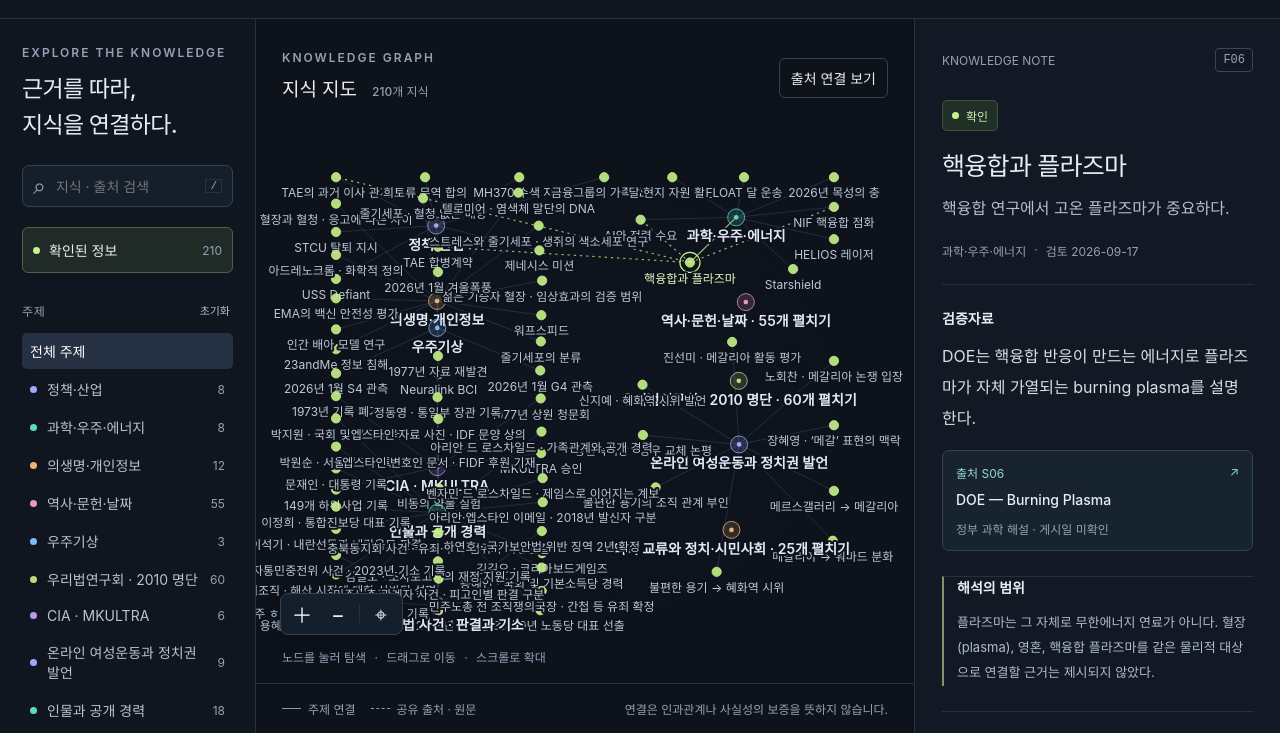
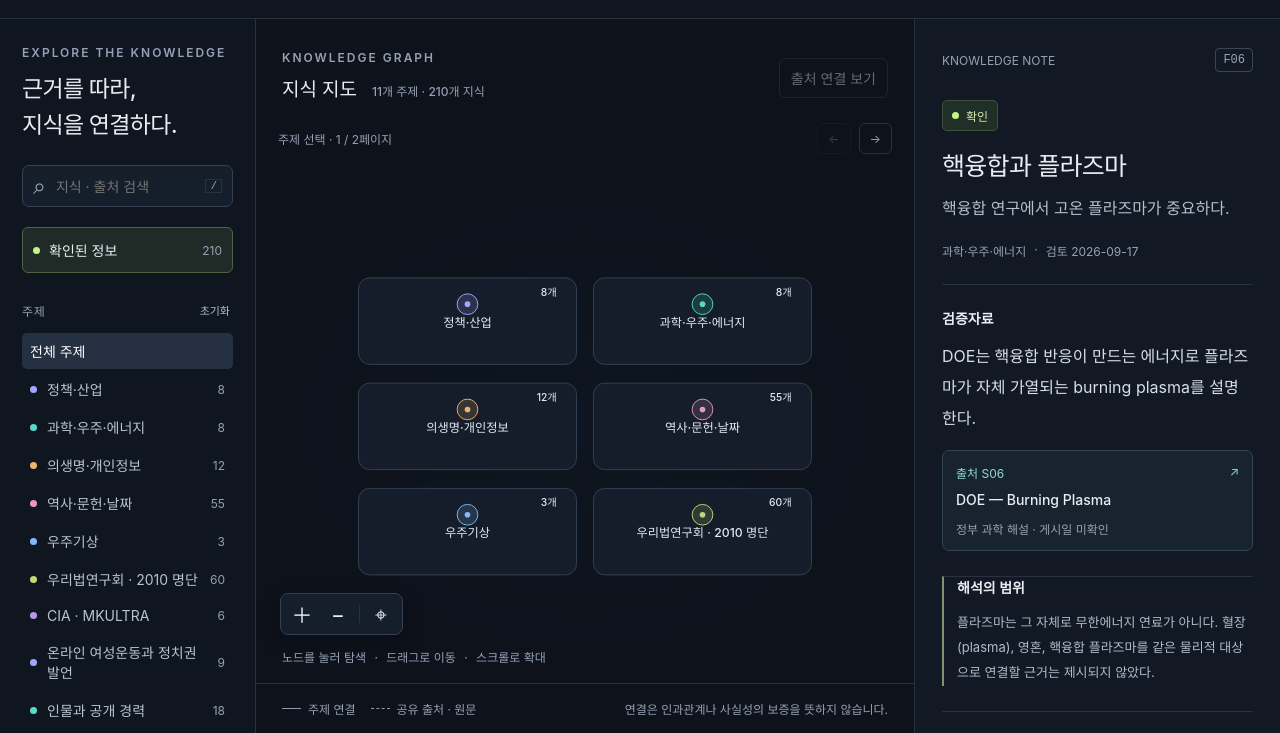
Before and after one commit to rabbit-hole17/rabbit-hole17.github.io, a website: page docs/index.html in a window 1280 px wide. Shown: the part 67-800 px from the top of the page. Drawn offline with Linux system fonts and the light colour scheme.

Commit message:
Improve knowledge map readability with topic cards and pagination

```diff
--- a/docs/app.js
+++ b/docs/app.js
@@ -1,6 +1,6 @@
 const $ = selector => document.querySelector(selector);
 const NS = 'http://www.w3.org/2000/svg';
-const state = {topic:null,query:'',selected:null,showLinks:false,visible:[],camera:{x:0,y:0,k:1}};
+const state = {topic:null,query:'',selected:null,showLinks:false,page:0,viewKey:'',visible:[],camera:{x:0,y:0,k:1}};
 let graph,knowledge,sources,posts,topics,knowledgeMap,sourceMap,postMap,positions=new Map();
 const categories={verified:'확인된 정보'};
 const colors={verified:'#c6f28a'};
@@ -36,6 +36,7 @@ function matches(node){
  return node.category==='verified'&&(!state.topic||node.topicId===state.topic)&&(!q||haystack.includes(q));
 }
 function render(){
+ const key=`${state.topic}|${state.query}`;if(state.viewKey!==key){state.page=0;state.viewKey=key;}
  state.visible=knowledge.filter(matches);
  const topicBox=$('#topics');topicBox.replaceChildren();
  const all=el('button','','전체 주제');all.setAttribute('aria-pressed',String(!state.topic));all.onclick=()=>{state.topic=null;render();};topicBox.append(all);
@@ -53,7 +54,7 @@ function render(){
 function select(id,{reveal=false,scroll=true,history=true}={}){
  const n=knowledgeMap.get(id);if(!n)return;
  state.selected=id;
- if(reveal){state.topic=null;state.query='';$('#search').value='';render();}else{updateHighlight();showDetail();document.querySelectorAll('#node-list button').forEach(b=>b.classList.toggle('selected',b.dataset.id===id));}
+ if(reveal||!positions.has(id)){if(reveal){state.query='';$('#search').value='';}state.topic=n.topicId;state.viewKey=`${state.topic}|${state.query}`;state.page=Math.max(0,Math.floor(knowledge.filter(matches).findIndex(k=>k.id===id)/pageSize()));render();}else{updateHighlight();showDetail();document.querySelectorAll('#node-list button').forEach(b=>b.classList.toggle('selected',b.dataset.id===id));}
  if(history)window.history.replaceState(null,'',`#${encodeURIComponent(id)}`);
  if(scroll&&window.innerWidth<=940)$('#detail').scrollIntoView({behavior:matchMedia('(prefers-reduced-motion: reduce)').matches?'instant':'smooth',block:'start'});
 }
@@ -80,36 +81,28 @@ function showDetail(){
  const original=el('details');original.append(el('summary','',`수집 원문 ${n.postIds.length}개`));for(const id of n.postIds){const p=postMap.get(id);const a=link(p.url,'post-link');a.textContent=`${id} · ${p.title} ↗`;original.append(a);}panel.append(original);
  panel.scrollTop=0;
 }
+function pageSize(){
+ const host=$('#graph-host');return Math.max(1,Math.min(4,Math.floor(host.clientWidth/250)))*Math.max(2,Math.floor((host.clientHeight-70)/112));
+}
 function layout(){
  const host=$('#graph-host'),w=host.clientWidth,h=host.clientHeight;
- const activeTopics=topics.filter(t=>state.visible.some(n=>n.topicId===t.id));
- // Deterministic positions keep the same data reproducible; no remote layout service.
- const largest=Math.max(0,...activeTopics.map(t=>state.visible.filter(n=>n.topicId===t.id).length));
- const expanded=activeTopics.length===1&&largest>24;
- const gridCols=Math.ceil(Math.sqrt(largest));
- const W=Math.max(w,800,expanded?gridCols*160+100:0),H=Math.max(h,660,expanded?Math.ceil(largest/gridCols)*85+170:0),nodes=[];
- activeTopics.forEach((t,i)=>{
-  const cols=activeTopics.length<=2?activeTopics.length:2;
-  const rows=Math.ceil(activeTopics.length/cols);
-  const tx=W*(.23+(i%cols)*.53),ty=H*((Math.floor(i/cols)+.5)/rows);
-  nodes.push({id:t.id,type:'topic',x:tx,y:ty,ax:tx,ay:ty});
-  const members=state.visible.filter(n=>n.topicId===t.id);
-  // Large collections open from their topic hub instead of crowding the overview.
-  if(members.length>24&&activeTopics.length>1)return;
-  if(expanded){
-   Object.assign(nodes[nodes.length-1],{x:W/2,y:55,ax:W/2,ay:55});
-   members.forEach((n,j)=>{const x=100+(j%gridCols)*160,y=145+Math.floor(j/gridCols)*85;nodes.push({id:n.id,type:'knowledge',x,y,ax:x,ay:y});});
-   return;
-  }
-  members.forEach((n,j)=>{const angle=j*2*Math.PI/members.length+.45;const radius=members.length>8?135:105;nodes.push({id:n.id,type:'knowledge',x:tx+Math.cos(angle)*radius,y:ty+Math.sin(angle)*radius,ax:tx+Math.cos(angle)*radius,ay:ty+Math.sin(angle)*radius});});
- });
- for(let iteration=0;iteration<200;iteration++){
-  for(let i=0;i<nodes.length;i++)for(let j=i+1;j<nodes.length;j++){
-   const a=nodes[i],b=nodes[j];let dx=b.x-a.x,dy=b.y-a.y;if(Math.abs(dx)<135&&Math.abs(dy)<56){if(!dx)dx=.1;if(!dy)dy=.1;const pushX=135-Math.abs(dx),pushY=56-Math.abs(dy);if(pushX<pushY*1.8){const p=Math.sign(dx)*pushX*.2;a.x-=p;b.x+=p;}else{const p=Math.sign(dy)*pushY*.23;a.y-=p;b.y+=p;}}
-  }
-  for(const n of nodes){const pull=n.type==='topic'?.06:.012;n.x+=(n.ax-n.x)*pull;n.y+=(n.ay-n.y)*pull;n.x=Math.max(78,Math.min(W-78,n.x));n.y=Math.max(38,Math.min(H-62,n.y));}
- }
- positions=new Map(nodes.map(n=>[n.id,n]));state.world={width:W,height:H};fit();$('#graph').dataset.layoutWidth=String(w);
+ const overview=!state.topic&&!state.query;
+ const items=overview?topics.filter(t=>state.visible.some(n=>n.topicId===t.id)):state.visible;
+ const cols=Math.max(1,Math.min(4,Math.floor(w/250))),size=pageSize();
+ const pages=Math.max(1,Math.ceil(items.length/size));state.page=Math.min(state.page,pages-1);
+ const shown=items.slice(state.page*size,(state.page+1)*size);
+ const rows=Math.ceil(shown.length/cols),W=Math.max(w,cols*250),H=Math.max(h,rows*112+70);
+ positions=new Map(shown.map((n,i)=>[n.id,{id:n.id,type:overview?'topic':'knowledge',x:W/2+(i%cols-(cols-1)/2)*250,y:Math.max(60,(H-rows*112)/2+40)+Math.floor(i/cols)*112}]));
+ state.world={width:W,height:H};
+ $('#graph-page').textContent=overview?`주제 선택 · ${state.page+1} / ${pages}페이지`:(shown.length?`${state.page*size+1}–${state.page*size+shown.length} / ${items.length}개`:'검색 결과 없음');
+ $('#page-prev').disabled=state.page===0;$('#page-next').disabled=state.page>=pages-1;
+ $('#map-back').hidden=overview;
+ $('#toggle-links').disabled=overview;
+ $('#graph-count').textContent=overview?`${items.length}개 주제 · ${state.visible.length}개 지식`:`${state.visible.length}개 지식`;
+ fit();$('#graph').dataset.layoutWidth=String(w);
+}
+function labelLines(text,max=16){
+ const chars=Array.from(text),lines=[];while(chars.length&&lines.length<2)lines.push(chars.splice(0,max).join(''));if(chars.length)lines[1]=lines[1].slice(0,-1)+'…';return lines;
 }
 function fit(){
  const host=$('#graph-host');if(!state.world)return;
@@ -124,11 +117,12 @@ function draw(){
   const n=p.type==='topic'?topics.find(t=>t.id===p.id):knowledgeMap.get(p.id);const r=p.type==='topic'?11:6;
   const g=svg('g',{class:`graph-node ${p.type}`,transform:`translate(${p.x},${p.y})`,tabindex:'0',role:'button','aria-label':p.type==='topic'?`${n.label} 주제 선택`:`${n.title}, ${n.status}`,'data-id':p.id});
   const color=p.type==='topic'?n.color:colors[n.category];
-  g.append(svg('circle',{r:22,fill:'transparent'}),svg('circle',{r:r+7,class:'node-ring'}),svg('circle',{r,fill:color,stroke:color,'stroke-width':1,'fill-opacity':p.type==='topic'?.16:.9}));
+  g.append(svg('rect',{x:-116,y:-28,width:232,height:92,rx:12,class:'node-card'}),svg('circle',{r:22,fill:'transparent'}),svg('circle',{r:r+7,class:'node-ring'}),svg('circle',{r,fill:color,stroke:color,'stroke-width':1,'fill-opacity':p.type==='topic'?.16:.9}));
   if(p.type==='topic')g.append(svg('circle',{r:3,fill:color}));
-  const text=svg('text',{y:r+20});
-  const hiddenMembers=p.type==='topic'?state.visible.filter(k=>k.topicId===n.id&&!positions.has(k.id)).length:0;
-  text.textContent=p.type==='topic'?`${n.label}${hiddenMembers?` · ${hiddenMembers}개 펼치기`:''}`:n.title.replace(/ · 2010 명단$/,'');g.append(text);
+  const text=svg('text',{y:24});
+  const label=p.type==='topic'?n.label:n.title;
+  labelLines(label).forEach((line,i)=>{const span=svg('tspan',{x:0,dy:i?19:0});span.textContent=line;text.append(span);});g.append(text);
+  if(p.type==='topic'){const count=svg('text',{x:95,y:-9,class:'topic-count'});count.textContent=state.visible.filter(k=>k.topicId===n.id).length+'개';g.append(count);}
   const title=svg('title',{});title.textContent=p.type==='topic'?n.label:`${n.id} · ${n.claim} [${n.status}]`;g.append(title);
   const activate=()=>{if(p.type==='topic'){state.topic=state.topic===n.id?null:n.id;render();}else select(n.id);};
   g.addEventListener('click',()=>{if(!dragMoved)activate();});g.addEventListener('keydown',e=>{if(e.key==='Enter'||e.key===' '){e.preventDefault();activate();}});nodeGroup.append(g);
@@ -142,7 +136,7 @@ function updateHighlight(){
  const group=$('#edges');group.querySelectorAll('.related').forEach(e=>e.remove());
  for(const e of graph.edges.filter(e=>e.type!=='topic'&&positions.has(e.source)&&positions.has(e.target)&&(state.showLinks||e.source===state.selected||e.target===state.selected))){const a=positions.get(e.source),b=positions.get(e.target);const line=svg('line',{x1:a.x,y1:a.y,x2:b.x,y2:b.y,class:`graph-edge related ${e.source===state.selected||e.target===state.selected?'highlight':''}`});const title=svg('title',{});title.textContent=`${e.label}: ${e.basis.join(', ')}`;line.append(title);group.append(line);}
 }
-function applyCamera(){const c=state.camera;$('#viewport').setAttribute('transform',`translate(${c.x},${c.y}) scale(${c.k})`);$('#graph').classList.toggle('overview',innerWidth<=600&&c.k<.75);document.querySelectorAll('.graph-node text').forEach(t=>t.style.fontSize=`${(t.parentElement.classList.contains('topic')?14:12)/c.k}px`);}
+function applyCamera(){const c=state.camera;$('#viewport').setAttribute('transform',`translate(${c.x},${c.y}) scale(${c.k})`);document.querySelectorAll('.graph-node text').forEach(t=>t.style.fontSize=t.classList.contains('topic-count')?'11px':'13px');}
 function zoom(factor,cx=$('#graph-host').clientWidth/2,cy=$('#graph-host').clientHeight/2){const c=state.camera,k=Math.max(.25,Math.min(3.5,c.k*factor));const ratio=k/c.k;state.camera={x:cx-(cx-c.x)*ratio,y:cy-(cy-c.y)*ratio,k};applyCamera();}
 let dragging=null,dragMoved=false;
 $('#graph').addEventListener('pointerdown',e=>{if(e.button!==0)return;dragging={x:e.clientX,y:e.clientY,startX:e.clientX,startY:e.clientY};dragMoved=false;});
@@ -151,6 +145,9 @@ window.addEventListener('pointerup',()=>{dragging=null;});window.addEventListene
 $('#graph').addEventListener('wheel',e=>{e.preventDefault();const rect=$('#graph').getBoundingClientRect();zoom(Math.exp(-e.deltaY*.0015),e.clientX-rect.left,e.clientY-rect.top);},{passive:false});
 $('#zoom-in').onclick=()=>zoom(1.25);$('#zoom-out').onclick=()=>zoom(.8);$('#fit').onclick=fit;
 $('#toggle-links').onclick=()=>{if(!graph)return;state.showLinks=!state.showLinks;$('#toggle-links').setAttribute('aria-pressed',String(state.showLinks));updateHighlight();};
+$('#page-prev').onclick=()=>{state.page--;render();};
+$('#page-next').onclick=()=>{state.page++;render();};
+$('#map-back').onclick=()=>{state.topic=null;state.query='';$('#search').value='';render();};
 $('#search').addEventListener('input',e=>{if(!graph)return;state.query=e.target.value;render();});
 $('#reset-filters').onclick=()=>{if(!graph)return;state.topic=null;state.query='';$('#search').value='';render();};
 window.addEventListener('keydown',e=>{if(e.key==='/'&&!['INPUT','TEXTAREA'].includes(document.activeElement.tagName)){e.preventDefault();$('#search').focus();}});
--- a/docs/index.html
+++ b/docs/index.html
@@ -34,6 +34,7 @@
     </aside>
     <section class="graph-section" aria-label="지식 연결 그래프">
       <div class="graph-heading"><div><span class="eyebrow">KNOWLEDGE GRAPH</span><h2>지식 지도 <span id="graph-count">—</span></h2></div><button id="toggle-links" class="outline-button" aria-pressed="false">출처 연결 보기</button></div>
+      <div class="graph-nav"><button id="map-back" hidden>← 전체 주제</button><span id="graph-page" aria-live="polite"></span><button id="page-prev" aria-label="이전 페이지">←</button><button id="page-next" aria-label="다음 페이지">→</button></div>
       <div id="graph-host" class="graph-host">
         <svg id="graph" aria-label="주제와 지식 노드. 노드를 클릭하거나 Tab과 Enter로 상세 내용을 확인하세요." role="group"><g id="viewport"><g id="edges"></g><g id="nodes"></g></g></svg>
         <div id="message" class="message" role="status"><span class="spinner"></span>지식 지도를 불러오고 있습니다.</div>
```
Also changed, not shown: docs/style.css.
